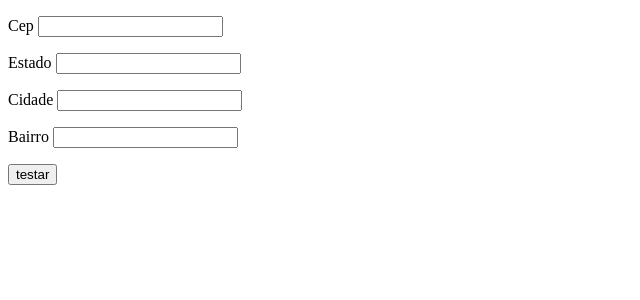
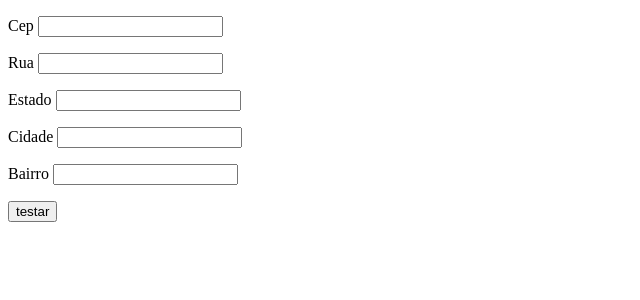
Before and after one commit to jhon-lennon/exemplos_aulas, a PHP site: page / in a window 1280 px wide. Shown: the top 300 px of the page, without its empty margins (0-640 px from the left). Run offline with PHP 8.4, Linux system fonts and the light colour scheme.

Commit message:
api cep corrigida

```diff
--- a/form_api_cep/index.php
+++ b/form_api_cep/index.php
@@ -24,6 +24,10 @@
                 <input type="text" name="" id="cep">
             </p>
             <p>
+                <label for="">Rua</label>
+                <input type="text" name="" id="rua">
+            </p>
+            <p>
                 <label for="">Estado</label>
                 <input type="text" name="" id="estado">
             </p>
@@ -42,11 +46,12 @@
      var estado = document.getElementById('estado')
      var cidade = document.getElementById('cidade')
      var cep = document.getElementById('cep')
+     var rua = document.getElementById('rua')
 
 
   function tes(){
 
-     console.log(cep.value)
+
 
 
      axios.get(`https://viacep.com.br/ws/${cep.value}/json/`, {
@@ -56,7 +61,9 @@
         console.log(response.data.localidade);
         estado.value= response.data.uf
         cidade.value= response.data.localidade
+        rua.value = response.data.logradouro
         document.getElementById('bairro').value = response.data.bairro
+        console.log(response.data)
 
       })
       .catch(function (error) {
```
